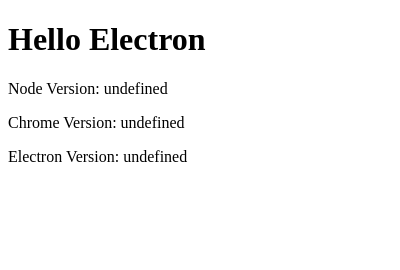
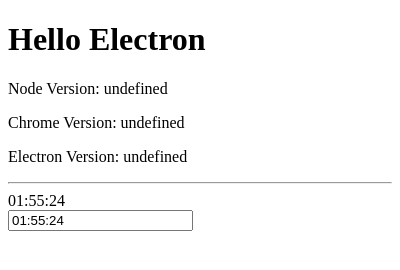
Before and after one commit to sakaihay6ate/ElectronPractice, an Electron app: page index.html in a window 400 px wide. Drawn offline with nearby package versions, Linux system fonts and the light colour scheme.

Commit message:
add alert

```diff
--- /dev/null
+++ b/app.js
@@ -0,0 +1,36 @@
+const moment = require('moment');
+
+const elNow = document.querySelector('.now-time');
+const elAlarm = document.querySelector('.alarm-time');
+let nowTime;
+let alarmTime;
+const onAlarmTextChange = (event) => {
+  alarmTime = event.target.value;
+};
+elAlarm.addEventListener('change', onAlarmTextChange);
+let time = moment();
+
+
+const now = moment(time).format('HH:mm:ss');
+nowTime = now;
+elNow.innerText = now;
+
+const alarm = moment(time).add(5, 'seconds').format('HH:mm:ss');
+alarmTime = alarm;
+elAlarm.value = alarm;
+const check = () => {
+  const diff = moment(nowTime, 'HH:mm:ss').diff(moment(alarmTime, 'HH:mm:ss'));
+  if (diff === 0) {
+    alert('wake up!');
+  }
+};
+const timer = () => {
+  time = moment().format('HH:mm:ss');
+  nowTime = time;
+  elNow.innerText = time;
+  check();
+  setTimeout(() => {
+    timer();
+  }, 1);
+};
+timer();
--- a/index.html
+++ b/index.html
@@ -19,6 +19,11 @@
     <p>Electron Version:
         <script>document.write(process.versions.electron)</script>
     </p>
+    <hr>
+    <div class="now-time"></div>
+    <input tupe="text" class="alarm-time">
+
+    <script src="app.js"></script>
 </body>
 
 </html>
```
Also changed, not shown: main.js (+32 -31 lines), package.json (+7 -2 lines), .eslintrc.json (added).
